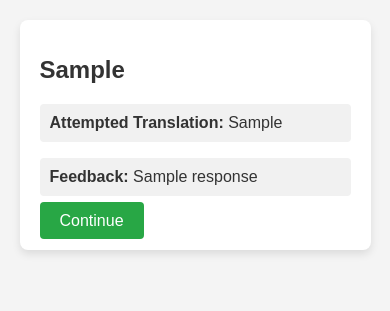
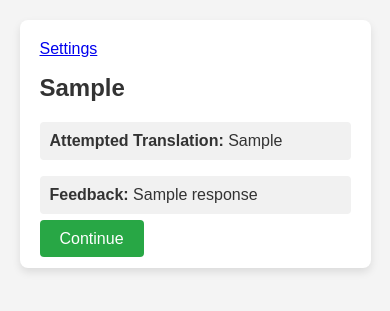
Before and after one commit to pandichef/fabulari, a Django app: template main/templates/prompt.html in a window 390 px wide. Shown: the top 311 px of the page. Run offline with Django 4.2, Linux system fonts and the light colour scheme; the template is opened without the code that fills it: most values are stand-ins (such as "Sample title", 1, 10 or a date in 2020).

```diff
--- a/main/templates/prompt.html
+++ b/main/templates/prompt.html
@@ -87,6 +87,7 @@
 </head>
 <body>
     <div class="container">
+        <a href="admin/main/phrase"">Settings</a>
         <h1>{{ english_sentence }}</h1>
         {% if response %}
             <p><strong>Attempted Translation:</strong> {{ attempted_translation }}</p>
```
